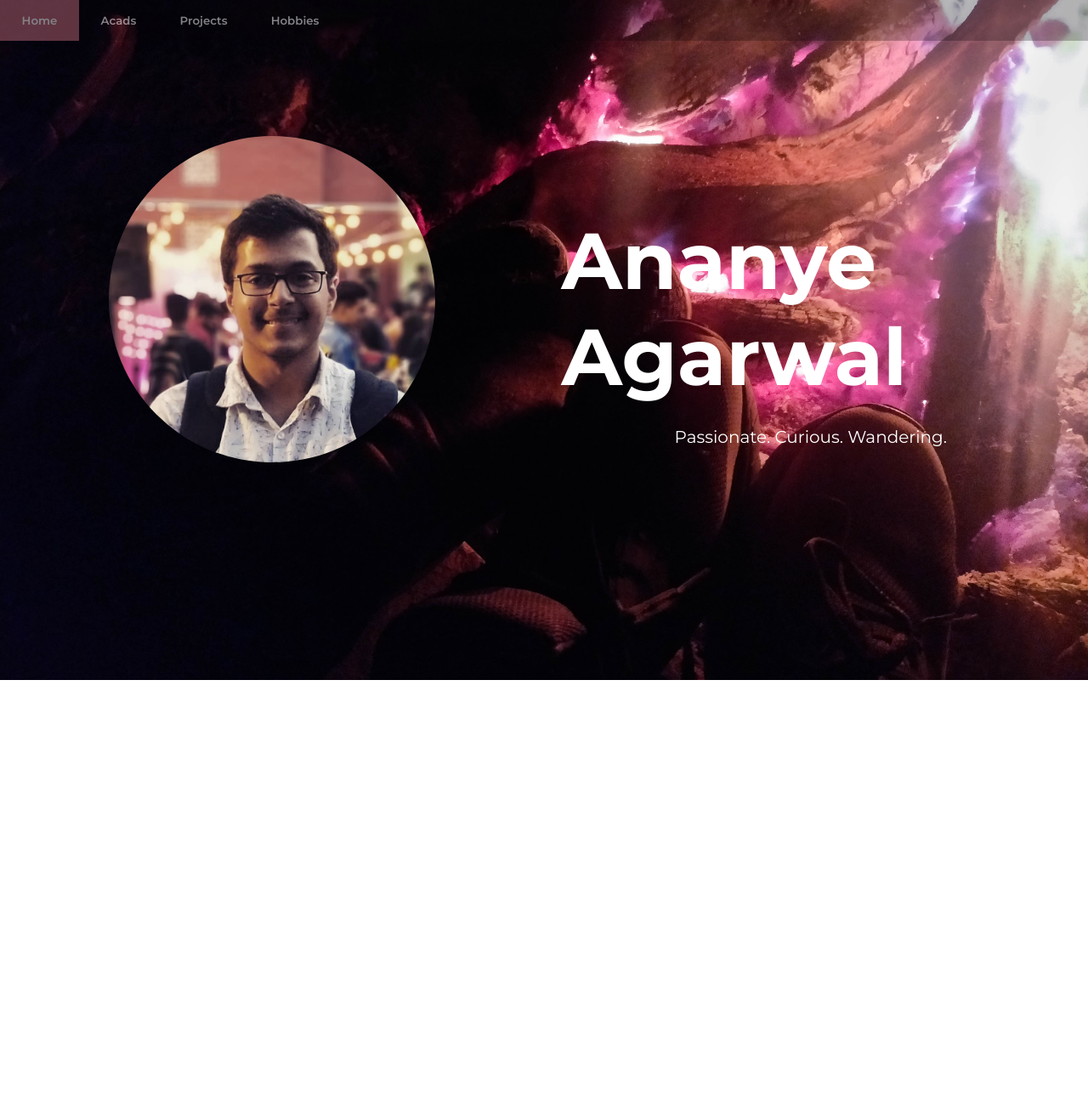
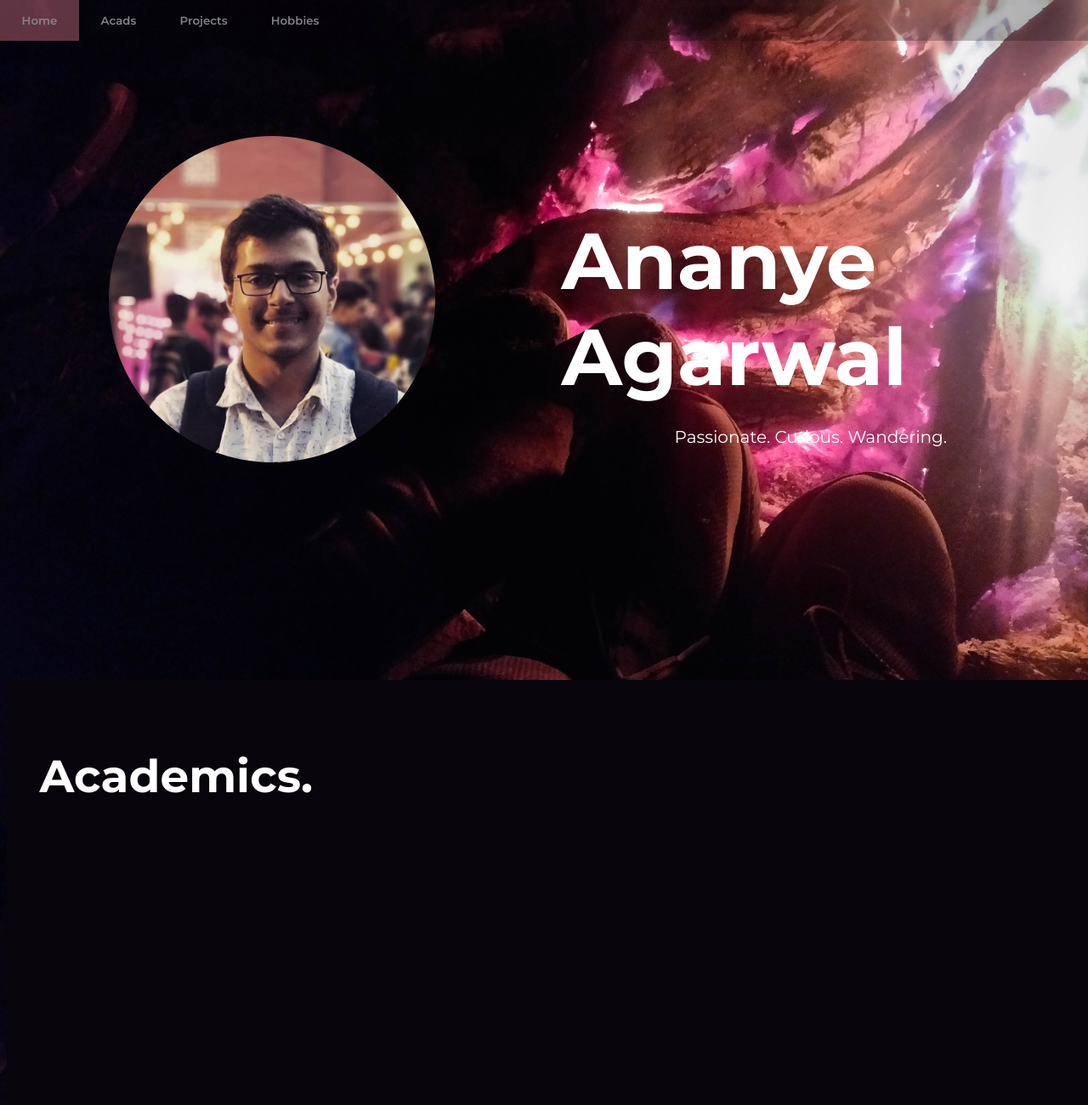
Before and after one commit to anag004/DevClubAssign2, a plain HTML site: page Me.html in a window 1280 px wide. Shown: the whole page at 85% size. Before the commit the page ends 800 px from the top, so only its background shows below. Drawn offline with Linux system fonts and the light colour scheme.

Commit message:
Made the basic skeleton

```diff
--- a/Me.html
+++ b/Me.html
@@ -6,11 +6,12 @@
 	<title>Ananye Agarwal</title>
 </head>
 <body>
+	<div id="home"></div>
 	<div class="nav">
-		<div class="navElement"><span>Home</span></div>
-		<div class="navElement"><span>Acads</span></div>
-		<div class="navElement"><span>Projects</span></div>
-		<div class="navElement"><span>Hobbies</span></div>
+		<div class="navElement"><a href="#home">Home</a></div>
+		<div class="navElement"><a href="#acads">Acads</span></div>
+		<div class="navElement"><a>Projects</a></div>
+		<div class="navElement"><a>Hobbies</a></div>
 	</div>
 	<img src="Images/DisplayPic.png" id="display-pic" />
 	<div id="short-bio">
@@ -19,5 +20,8 @@
 		Curious.
 		Wandering.</div>
 	</div>
+	<div id="acads">
+		<div id="acads-heading">Academics.</div>
+	</div>
 </body>
 </html>
--- a/styles.css
+++ b/styles.css
@@ -44,10 +44,12 @@ html {
 	background-color: #BA6776;
 }
 
-.navElement span {
+.navElement a {
 	display: table-cell;
 	vertical-align: middle;
 	text-align: center;
+	text-decoration: none;
+	color:white;
 }
 
 #display-pic {
@@ -87,3 +89,22 @@ html {
 	padding-top: 5%;
 	padding-left: 30%;
 }
+
+#acads {
+	position: absolute;
+	background-color: #08040B;
+	top:100%;
+	height: 100%;
+	width: 100%;
+}
+
+#acads-heading {
+	color: white;
+	position: absolute;
+	top: 10%;
+
+	left: 3%;
+	font-size: 40pt;
+	font-family: 'Montserrat', sans-serif;
+	font-weight: 700;
+}
```
